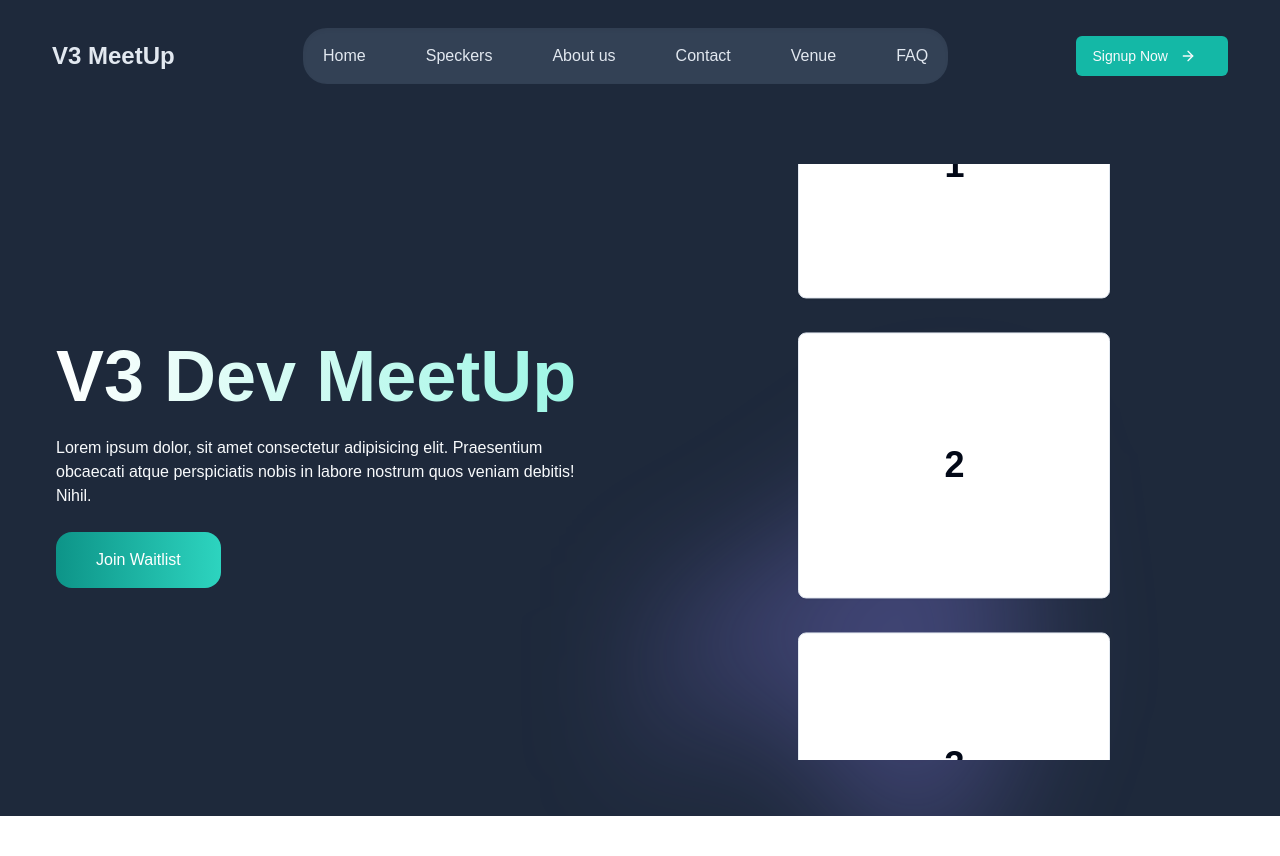
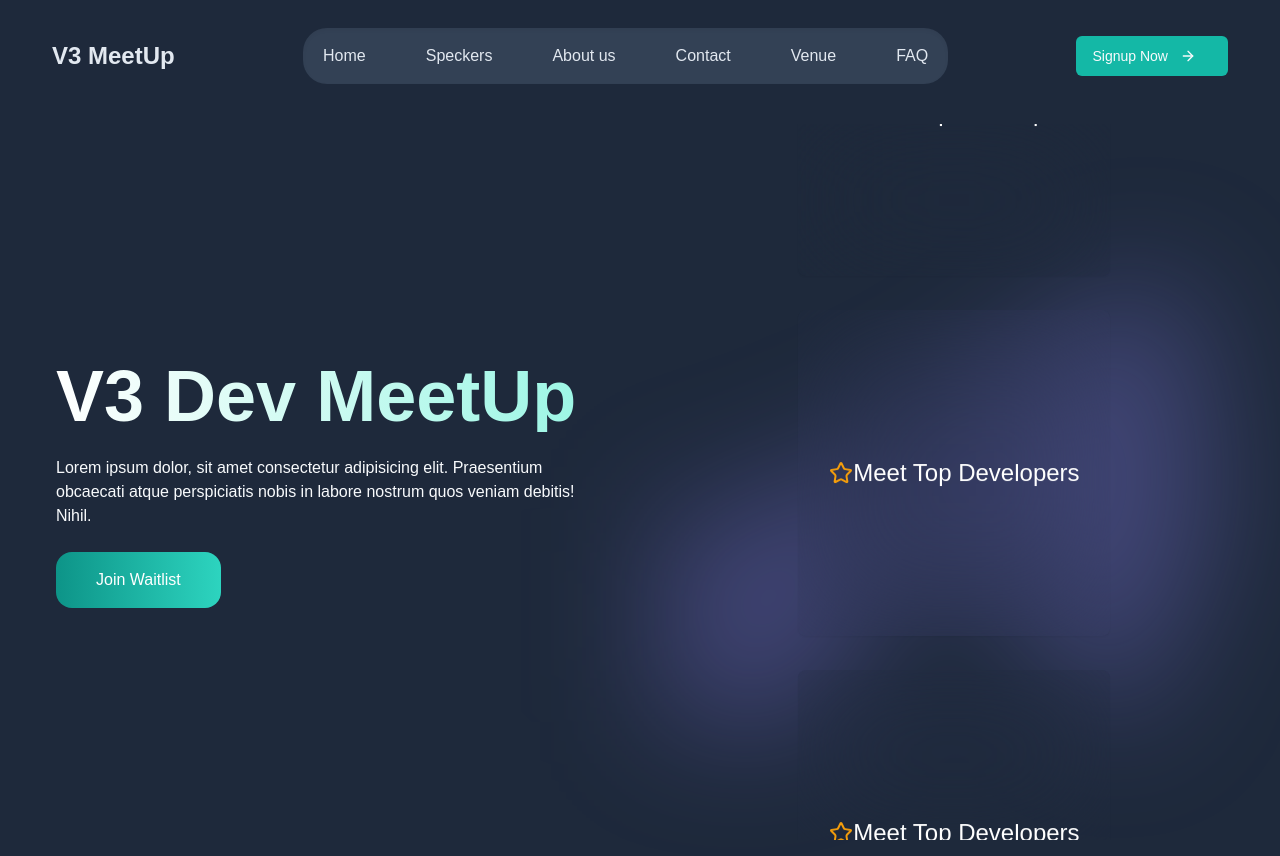
Before and after one commit to kiyakebe/dev-meetup-v3-front, a Next.js app: page / in a window 1280 px wide. Before the commit the page ends 816 px from the top, so only its background shows below. Built offline with nearby package versions, Linux system fonts and the light colour scheme.

Commit message:
Refactor HeroSlider

```diff
--- a/src/components/lading-page/Hero.tsx
+++ b/src/components/lading-page/Hero.tsx
@@ -11,6 +11,7 @@ import {
 import Autoplay from "embla-carousel-autoplay";
 
 import { Card, CardContent } from "../ui/card";
+import { Star } from "lucide-react";
 
 const HeroSlider = () => {
   return (
@@ -21,22 +22,24 @@ const HeroSlider = () => {
       }}
       plugins={[
         Autoplay({
-          delay: 5000,
+          delay: 4000,
         }),
       ]}
       orientation="vertical"
-      className="w-full max-w-xs h-[600px]"
+      className="w-full max-w-xs h-[calc(100vh-80px)]"
     >
-      <CarouselContent className="-mt-1 h-[600px] w-full">
+      <CarouselContent className="-mt-1 h-[calc(100vh-80px)] w-full">
         {Array.from({ length: 5 }).map((_, index) => (
           <CarouselItem
             key={index}
             className="pt-1 md:pt-1.5 h-1/3 md:basis-1/2 lg:basis-1/2 pb-5"
           >
             <div className="p-1 h-full">
-              <Card className="h-full">
+              <Card className="h-full bg-transparent border-0 backdrop-blur-3xl">
                 <CardContent className="flex items-center justify-center p-6 h-full">
-                  <span className="text-4xl font-semibold">{index + 1}</span>
+                  {/* <span className="text-4xl font-semibold">{index + 1}</span> */}
+                  <Star className="text-amber-500" />
+                  <h1 className="text-white text-2xl">Meet Top Developers</h1>
                 </CardContent>
               </Card>
             </div>
@@ -76,7 +79,7 @@ const Hero = () => {
           <div className="md:w-1/2 h-full flex items-center justify-center relative">
             <div
               aria-hidden="true"
-              className="absolute inset-x-0 -top-40 -z-1 transform-gpu overflow-hidden blur-3xl sm:top-20"
+              className="absolute inset-x-0 -top-16 -z-1 transform-gpu overflow-hidden blur-3xl -right-96 sm:-top-20"
             >
               <div
                 style={{
```
